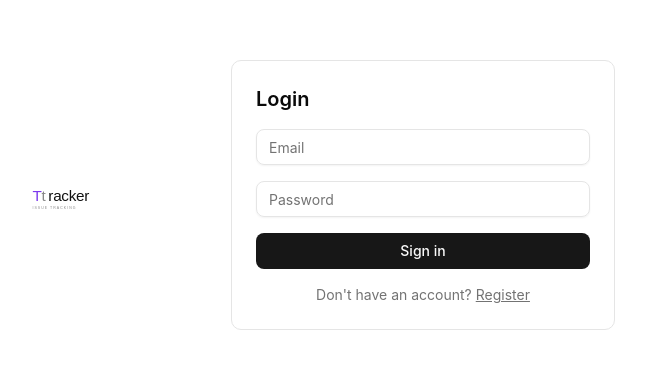
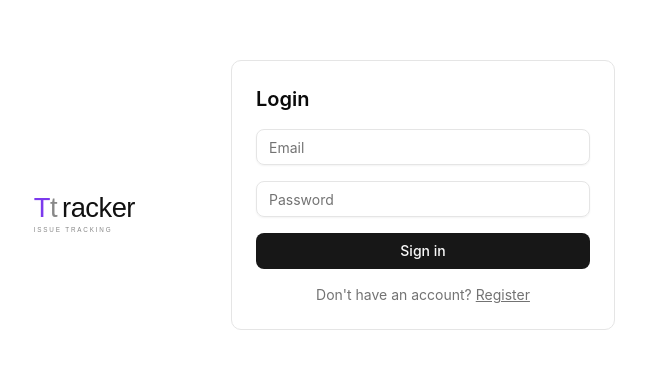
Before and after one commit to nandaniluitel/ttrackerui, a React (Vite) app: page /login in a window 1280 px wide. Shown: the part 205-574 px from the top of the page, without its empty margins (317-963 px from the left). Built offline with nearby package versions, Linux system fonts and the light colour scheme.

Commit message:
editing logo

```diff
--- a/src/pages/LoginPage.tsx
+++ b/src/pages/LoginPage.tsx
@@ -94,7 +94,7 @@ export default function LoginPage() {
 
   return (
     <div className="min-h-screen flex items-center justify-center p-6">
-      <svg width="200" viewBox="0 0 680 220" xmlns="http://www.w3.org/2000/svg">
+      <svg width="200" viewBox="0 0 380 170" xmlns="http://www.w3.org/2000/svg">
         <style>{`
           .logo-dim { font-family: Arial, sans-serif; font-weight: 500; font-size: 52px; fill: #888; letter-spacing: -1px; }
           .logo-highlight { font-family: Arial, sans-serif; font-weight: 500; font-size: 52px; fill: #7c3aed; letter-spacing: -1px; }
```
